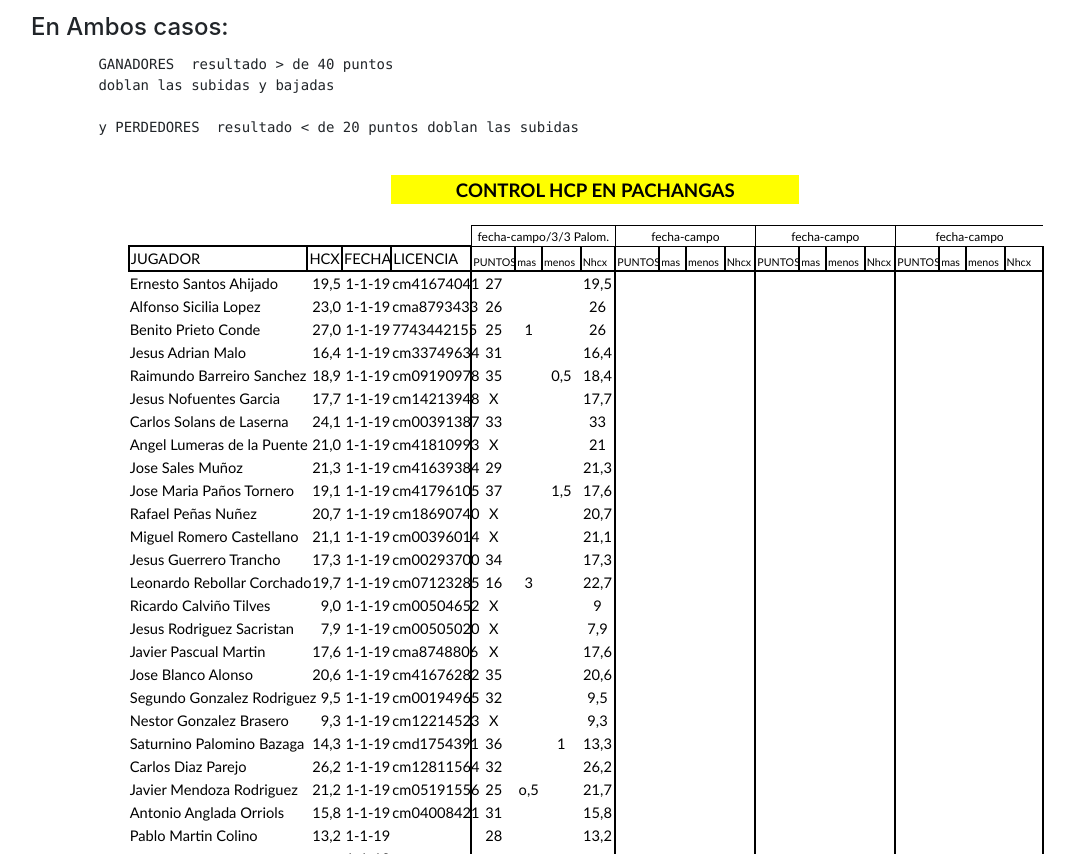
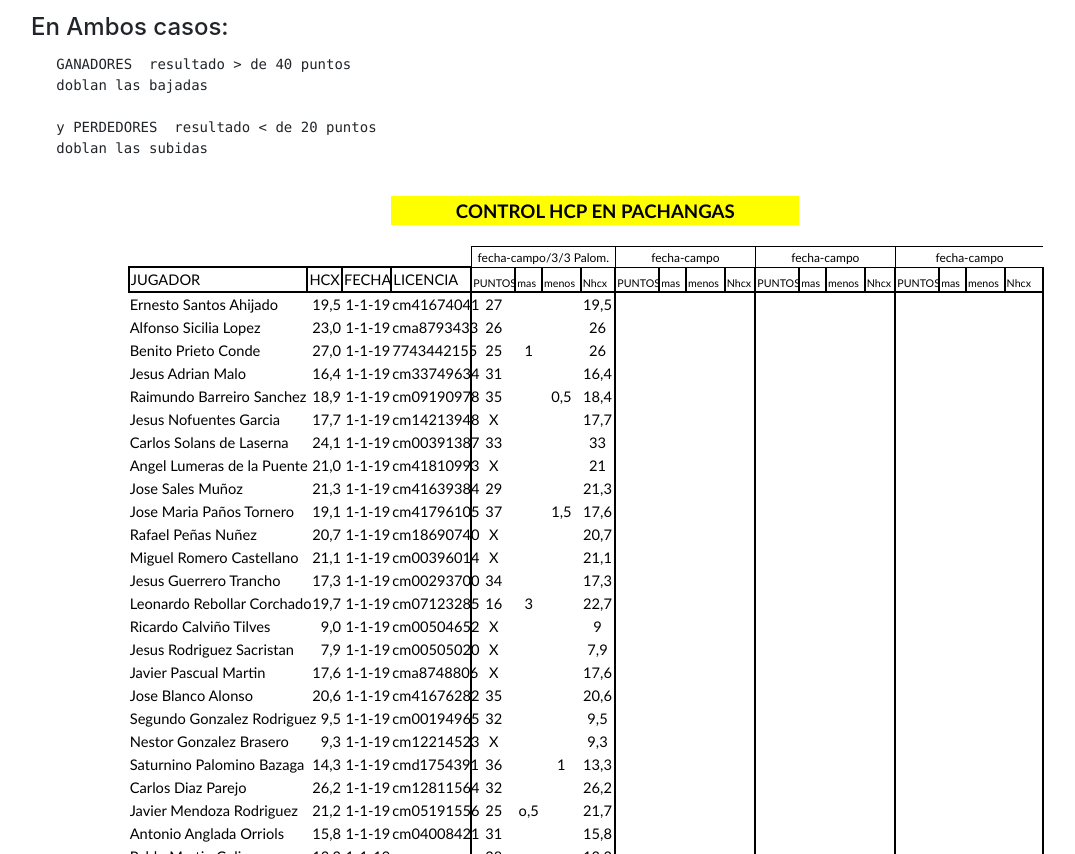
Before and after one commit to pachangueros/pachan2, a website: page index.html in a window 1280 px wide. Shown: the part 1051-1905 px from the top of the page, without its empty margins (54-1129 px from the left). Drawn offline with Linux system fonts and the light colour scheme.

Commit message:
Update index.html

```diff
--- a/index.html
+++ b/index.html
@@ -480,9 +480,10 @@
             </h4>
         <pre>
    GANADORES  resultado > de 40 puntos
-	doblan las subidas y bajadas
+   doblan las bajadas
 
-	y PERDEDORES  resultado < de 20 puntos doblan las subidas
+   y PERDEDORES  resultado < de 20 puntos
+   doblan las subidas
    </pre>
       </div>
 
```
Lines whose indentation alone changed are shown as unchanged.
